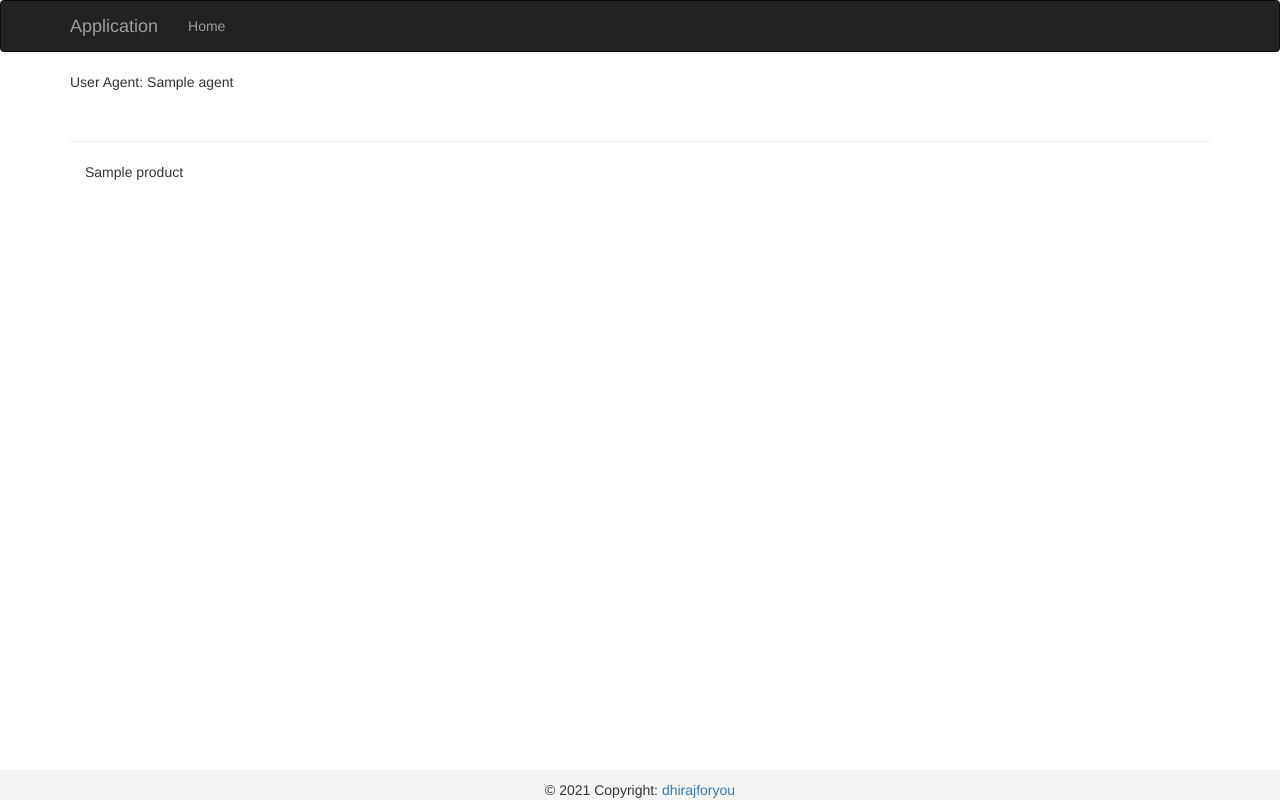
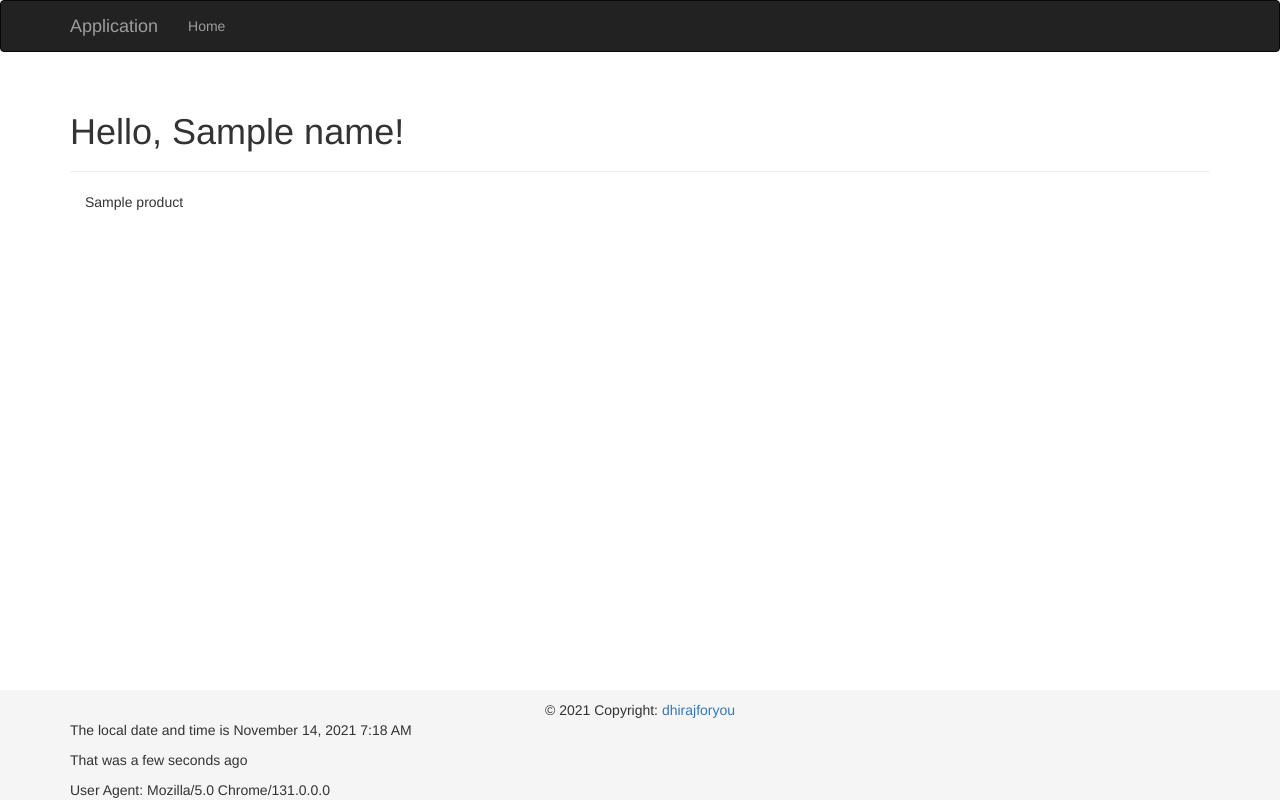
Before and after one commit to dhirajforyou/python_flask, a Flask app: template templates/index.html in a window 1280 px wide. Run offline with Flask 2, Linux system fonts and the light colour scheme; the template is opened without the code that fills it: most values are stand-ins (such as "Sample title", 1, 10 or a date in 2020); some libraries are stand-ins or nearby versions.

Commit message:
moved dependency of utc time getting passed to templates.
1. used flask.g to store the request_time
2. g is used in templates to take time.
3. moved footer part to footer.html

```diff
--- a/app.py
+++ b/app.py
@@ -5,7 +5,7 @@ import os
 from datetime import datetime
 
 import json2table
-from flask import Flask, request, jsonify, render_template, send_from_directory
+from flask import Flask, request, jsonify, render_template, send_from_directory, g
 from flask_bootstrap import Bootstrap
 from flask_moment import Moment
 from werkzeug.exceptions import HTTPException
@@ -36,6 +36,16 @@ def emit_html_table(json_object):
     return html
 
 
+@app.before_request
+def before_request():
+    # time.time() will give epoch time, which momentjs will give error to parse
+    g.request_start_time = datetime.utcnow()  # time.time()
+    # creates a function that returns the time since before_request was called.
+    # The function is called later when any template is rendered (ex. in index.html)
+    # which happens after the request has completed.
+    # g.request_time = lambda: "%.5fs" % (time.time() - g.request_start_time)
+
+
 @app.route("/favicon.ico")
 def favicon():
     # return redirect(url_for('static', filename='images/network-scale-blue.svg'))
@@ -44,17 +54,6 @@ def favicon():
 
 @app.route("/")
 @app.route("/index.html")
-def index():
-    message = "Hello world"
-    agent = request.headers.get("User-Agent")
-    toSend = get_data()
-    toSend["lang"] = request.headers.get('Accept-Language')
-    template_data = {"message": message, "agent": agent,
-                     "product": emit_html_table(toSend),
-                     "current_time": datetime.utcnow()}
-    return render_template("index.html", **template_data)
-
-
 @app.route("/hello/")
 @app.route("/hello/<string:name>")
 @app.route("/hello/<path:name>")
@@ -67,8 +66,9 @@ def say_hello(name=None):
     else:
         name = "Stranger"
         logger.debug("Using default name %s " % name)
-    # return "Hello {}".format(name)
-    template_data = {"name": name}
+
+    toSend = get_data()
+    template_data = {"name": name, "product": emit_html_table(toSend)}
     return render_template("user.html", **template_data)
 
 
--- a/templates/base.html
+++ b/templates/base.html
@@ -42,21 +42,9 @@
 
 {% block content %}
     <div class="container">
-        {% if current_time %}
-          <p> The local date and time is
-            {{ moment(current_time).format('LLL') }}
-          </p>
-          <p> That was {{ moment(current_time).fromNow(refresh=True) }} </p>
-        {% endif %}
-    </div>
-    <div class="container">
-        {% if agent %}
-          User Agent: {{agent}}
-        {% endif %}
-      </div>
-    <div class="container">
         {% block page_content %}{% endblock %}
     </div>
     <!-- Footer -->
     {% include 'footer.html' %}
+
 {% endblock %}
--- a/templates/footer.html
+++ b/templates/footer.html
@@ -1,6 +1,5 @@
-
  <footer class="page-footer font-small cyan darken-3">
-    <div class="container">
+     <div class="container">
         <div class="row">
         <p class="text-muted">  </p>
         <!-- Copyright -->
@@ -9,5 +8,17 @@
         </div>
         <!-- Copyright -->
             </div>
-    </div>
+     </div>
+     <div class="container">
+        {% if g and g.request_start_time %}
+          <p> The local date and time is
+            {{ moment(g.request_start_time).format('LLL') }}
+          </p>
+          <p> That was {{ moment(g.request_start_time).fromNow(refresh=True) }} </p>
+        {% endif %}
+        {% if request and request.headers.get("User-Agent") %}
+          User Agent: {{ request.headers.get("User-Agent") }}
+        {% endif %}
+      </div>
+
  </footer>
--- a/templates/index.html
+++ b/templates/index.html
@@ -3,9 +3,13 @@
 
 {% block page_content %}
   <div class="page-header">
-    <h1>
-      {% if message %} {{message}} {% endif %}
-    </h1>
+      <h1>Hello,
+        {% if name %}
+          {{name}}!
+        {% else %}
+          stranger!
+        {% endif %}
+      </h1>
   </div>
   <div class="container">
     {% if product %}
```
Also changed, not shown: templates/user.html (+6 -1 lines).
